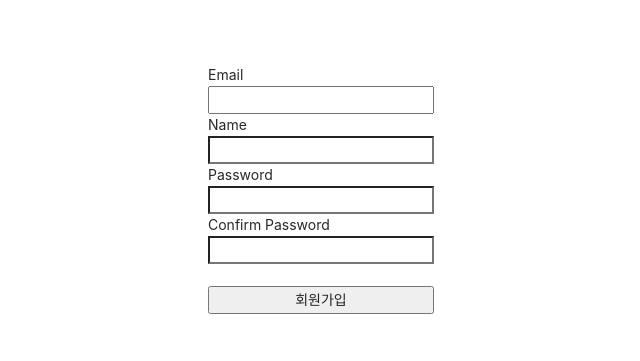
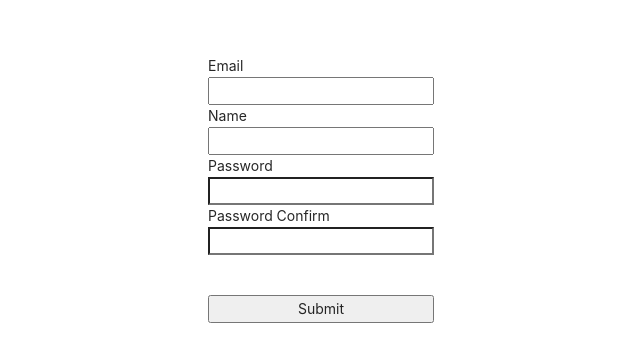
Before and after one commit to kkong101/ReactWeb, a React (Create React App) app in the folder client/: page /register in a window 1280 px wide. Shown: the part 211-572 px from the top of the page, without its empty margins (319-959 px from the left). Built offline with nearby package versions, Linux system fonts and the light colour scheme; no server answers.

Commit message:
React Hook Form 적용 완료

```diff
--- a/client/src/components/views/RegisterPage/RegisterPage.js
+++ b/client/src/components/views/RegisterPage/RegisterPage.js
@@ -1,4 +1,4 @@
-import React,{useState} from 'react';
+import React,{useRef} from 'react';
 import {useDispatch} from 'react-redux';
 import {registerUser} from '../../../_actions/user_action';
 import {useForm} from 'react-hook-form';
@@ -7,43 +7,17 @@ import { withRouter } from 'react-router-dom';
 
 const RegisterPage = (props) => {
 
-    const {register, watch} = useForm();
-    console.log(watch('email'))
+    const {register, watch, handleSubmit, formState: { errors }} = useForm();
+    const password = useRef();
+    password.current = watch("password", "");
 
     const dispatch = useDispatch();
 
-    const [Email, setEmail] = useState("")
-    const [Password, setPassword] = useState("")
-    const [Name, setName] = useState("")
-    const [ConfirmPassword, setConfirmPassword] = useState("")
-
-    const onEmailHandler = (e) => {
-        setEmail(e.currentTarget.value)
-    }
-
-    const onNameHandler = (e) => {
-        setName(e.currentTarget.value)
-    }
-
-    const onPasswordHandler = (e) => {
-        setPassword(e.currentTarget.value)
-    }
-
-    const onConfirmPasswordHandler = (e) => {
-        setConfirmPassword(e.currentTarget.value)
-    }
-
-    const onSubmitHandler = (e) => {
-        e.preventDefault()
-
-        if(Password !== ConfirmPassword) {
-            return alert("동일한 비밀번호를 입력하세요.")
-        }
-
+    const onSubmit = (data) => {
         let body = {
-            email: Email,
-            name: Name,
-            password: Password
+            email: data.email,
+            name: data.name,
+            password: data.password
         }
 
         dispatch(registerUser(body))
@@ -55,7 +29,9 @@ const RegisterPage = (props) => {
                     alert("회원가입을 실패하였습니다.");
                 }
             })
-    }
+    };
+
+
 
 
 
@@ -64,18 +40,49 @@ const RegisterPage = (props) => {
             display: 'flex', justifyContent: 'center', alignItems: 'center',
              width: '100%', height: '100vh'
         }}>
-            <form style={{display: 'flex', flexDirection: 'column'}} onSubmit={onSubmitHandler} {...register("email")}>
+            <form style={{display: 'flex', flexDirection: 'column'}} onSubmit={handleSubmit(onSubmit)} >
                 <label>Email</label>
-                <input name="email" type="email" value={Email} onChange={onEmailHandler} />
+                <input name="email" type="email" {...register("email",{ required: true, pattern: /^\S+@\S+$/i })} />
+                {errors.email && (<p>This email field is required</p>) }
+
+
                 <label>Name</label>
-                <input type="text" value={Name} onChange={onNameHandler}></input>
+                <input name="name" {...register("name",{ required: true, maxLength: 10 })}/>
+                {errors.name && errors.name.type === "required"
+                    && <p> This name field is required</p>}
+                {errors.name && errors.name.type === "maxLength"
+                    && <p> Your input exceed maximum length</p>}
+                {console.log(errors.name)}
                 <label>Password</label>
-                <input type="password" value={Password} onChange={onPasswordHandler}></input>
+                <input
+                    name="password"
+                    type="password"
+                     {...register("password",{ required: true, minLength: 6 })}
+                />
+                {errors.password && errors.password.type === "required"
+                    && <p> This name field is required</p>}
+                {errors.password && errors.password.type === "minLength"
+                    && <p> Password must have at least 6 characters</p>}
 
-                <label>Confirm Password</label>
-                <input type="password" value={ConfirmPassword} onChange={onConfirmPasswordHandler}></input>
-                <br/>
-                <button>회원가입</button>
+                <label>Password Confirm</label>
+                <input
+                    type="password"
+                    name="password_confirm"
+                     {...register("password_confirm", {
+                    required: true,
+                    validate: value =>
+                        value === password.current || "The Passwords do not matched"
+                    })}
+                />
+
+                {errors.password_confirm && errors.password_confirm.type === "required"
+                    && <p> This password confirm field is required</p>}
+                {errors.password_confirm && errors.password_confirm.type === "validate"
+                    && <p>{errors.password_confirm.message}</p>}
+
+                <input type="submit"
+                    style={{ marginTop: '40px' }}
+                />
             </form>
         </div>
     )
```
